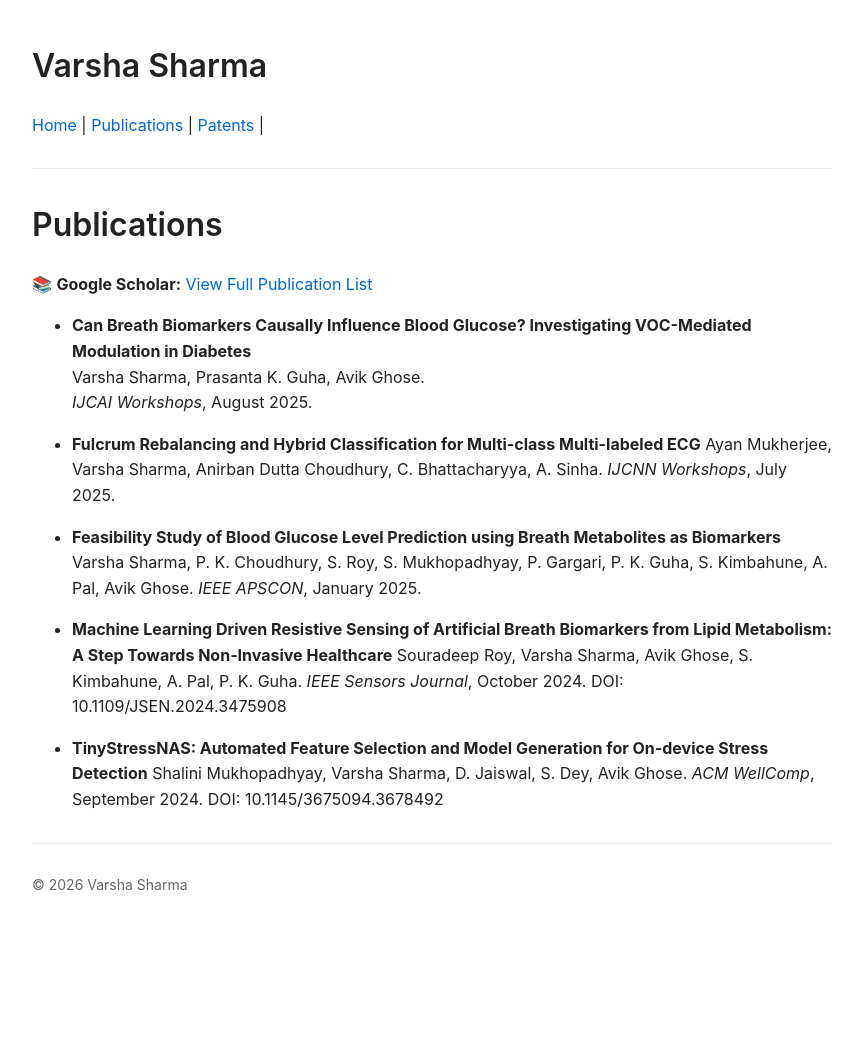
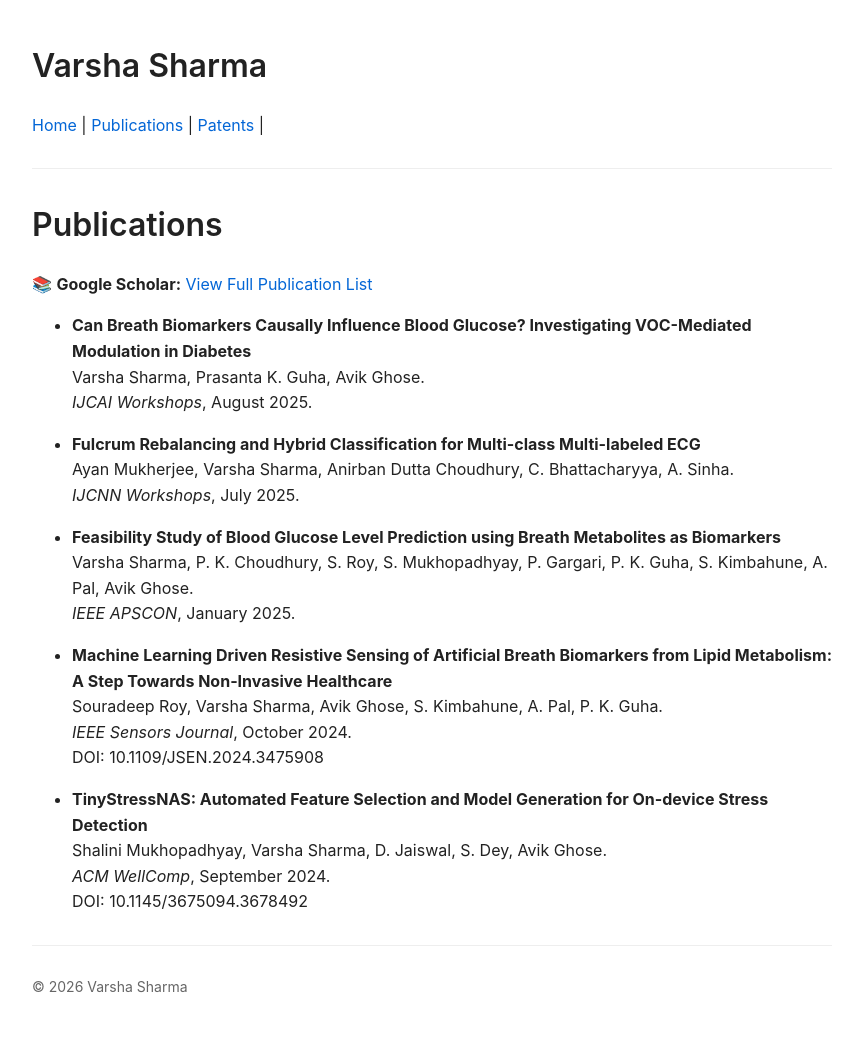
Before and after one commit to shavarsha/shavarsha.github.io, a Jekyll site: the page built from publications.md, in a window 1280 px wide. Shown: the whole page, without its empty margins (208-1071 px from the left). Built offline with Jekyll 4.4.1, drawn with Linux system fonts in a browser that asks for light colours; before the commit the page ends 936 px from its top, so only the background shows below that; part of the change alters nothing that is shown.

```diff
--- a/publications.md
+++ b/publications.md
@@ -12,18 +12,20 @@ title: Publications
    Varsha Sharma, Prasanta K. Guha, Avik Ghose.<br>
   *IJCAI Workshops*, August 2025.
 
-* **Fulcrum Rebalancing and Hybrid Classification for Multi-class Multi-labeled ECG**
-  Ayan Mukherjee,  Varsha Sharma, Anirban Dutta Choudhury, C. Bhattacharyya, A. Sinha.
+* **Fulcrum Rebalancing and Hybrid Classification for Multi-class Multi-labeled ECG**<br>
+  Ayan Mukherjee,  Varsha Sharma, Anirban Dutta Choudhury, C. Bhattacharyya, A. Sinha.<br>
   *IJCNN Workshops*, July 2025.
 
-* **Feasibility Study of Blood Glucose Level Prediction using Breath Metabolites as Biomarkers**
-  Varsha Sharma, P. K. Choudhury, S. Roy, S. Mukhopadhyay, P. Gargari, P. K. Guha, S. Kimbahune, A. Pal, Avik Ghose.
+* **Feasibility Study of Blood Glucose Level Prediction using Breath Metabolites as Biomarkers**<br>
+  Varsha Sharma, P. K. Choudhury, S. Roy, S. Mukhopadhyay, P. Gargari, P. K. Guha, S. Kimbahune, A. Pal, Avik Ghose.<br>
   *IEEE APSCON*, January 2025.
 
-* **Machine Learning Driven Resistive Sensing of Artificial Breath Biomarkers from Lipid Metabolism: A Step Towards Non-Invasive Healthcare**
-  Souradeep Roy, Varsha Sharma, Avik Ghose, S. Kimbahune, A. Pal, P. K. Guha.
-  *IEEE Sensors Journal*, October 2024. DOI: 10.1109/JSEN.2024.3475908
+* **Machine Learning Driven Resistive Sensing of Artificial Breath Biomarkers from Lipid Metabolism: A Step Towards Non-Invasive Healthcare**<br>
+  Souradeep Roy, Varsha Sharma, Avik Ghose, S. Kimbahune, A. Pal, P. K. Guha.<br>
+  *IEEE Sensors Journal*, October 2024.<br>
+  DOI: 10.1109/JSEN.2024.3475908
 
-* **TinyStressNAS: Automated Feature Selection and Model Generation for On-device Stress Detection**
-  Shalini Mukhopadhyay, Varsha Sharma, D. Jaiswal, S. Dey, Avik Ghose.
-  *ACM WellComp*, September 2024. DOI: 10.1145/3675094.3678492
+* **TinyStressNAS: Automated Feature Selection and Model Generation for On-device Stress Detection**<br>
+  Shalini Mukhopadhyay, Varsha Sharma, D. Jaiswal, S. Dey, Avik Ghose.<br>
+  *ACM WellComp*, September 2024.<br>
+  DOI: 10.1145/3675094.3678492
```
